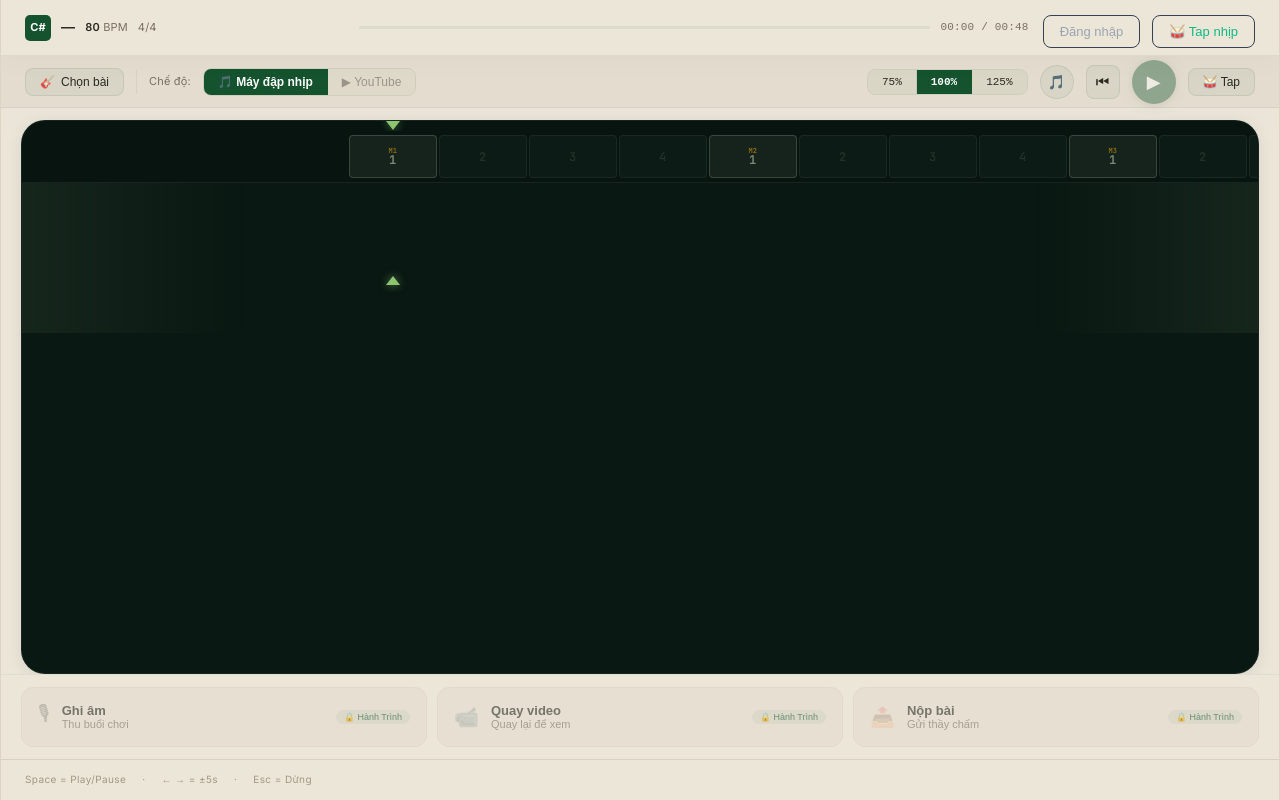
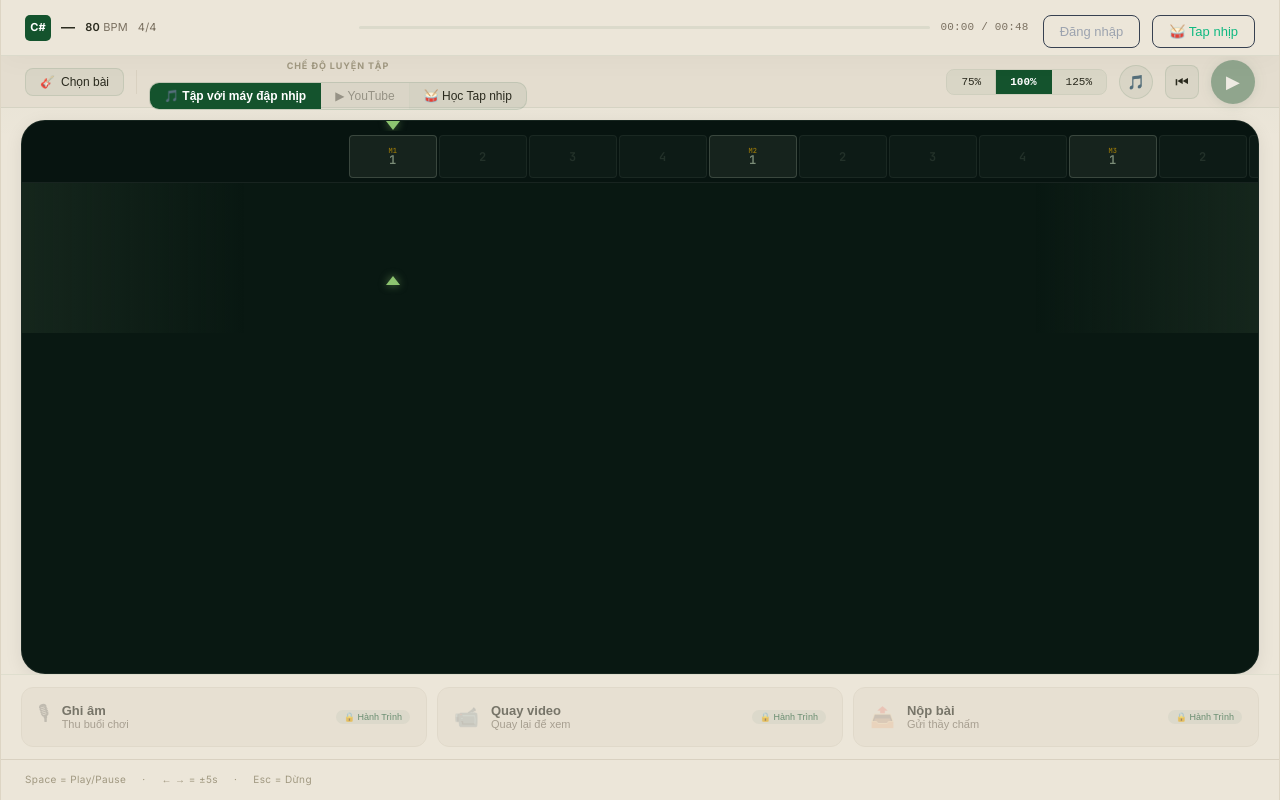
Before and after one commit to vananhaudio/cs-rhythm-editor, a React (Vite) app: page / in a window 1280 px wide. Built offline with nearby package versions, Linux system fonts and the light colour scheme.

Commit message:
feat: labeled mode group with border - Tap nhịp, YouTube, Học Tap nhịp

```diff
--- a/src/PlayerView.tsx
+++ b/src/PlayerView.tsx
@@ -276,28 +276,31 @@ export function PlayerView({ song, onClose, onImportSong, extraActions }: {
           <div style={{ width:1, height:24, background:P.paperDark }}/>
 
           {/* Chế độ luyện tập */}
-          <span style={{ fontSize:11, color:P.textMuted, flexShrink:0 }}>Chế độ:</span>
-          <div style={{ display:'flex', border:P.greenBorder, borderRadius:8, overflow:'hidden' }}>
-            {(['metro','yt'] as const).map(m => (
-              <button key={m} onClick={() => { setPlayMode(m); if(m==='yt'&&ytMode==='focus') setYtMode('mini'); }}
-                disabled={m==='yt'&&!hasYT}
-                style={{ ...btn(playMode===m), borderRadius:0, border:'none', borderRight: m==='metro' ? P.greenBorder : 'none', opacity: m==='yt'&&!hasYT ? 0.4 : 1 }}>
-                {m==='metro' ? '🎵 Máy đập nhịp' : '▶ YouTube'}
+          <div style={{ display:'flex', flexDirection:'column', gap:3 }}>
+            <span style={{ fontSize:9, fontWeight:700, letterSpacing:'0.1em', textTransform:'uppercase', color:P.textDim }}>Chế độ luyện tập</span>
+            <div style={{ display:'flex', border:`1px solid rgba(20,83,45,0.15)`, borderRadius:10, overflow:'hidden', background:'rgba(20,83,45,0.02)' }}>
+              <button onClick={() => setPlayMode('metro')} style={{ ...btn(playMode==='metro'), borderRadius:0, border:'none', borderRight:`1px solid rgba(20,83,45,0.1)` }}>
+                🎵 Tập với máy đập nhịp
               </button>
-            ))}
+              <button onClick={() => { if(hasYT){ setPlayMode('yt'); if(ytMode==='focus') setYtMode('mini'); } }}
+                disabled={!hasYT}
+                style={{ ...btn(playMode==='yt'), borderRadius:0, border:'none', borderRight:`1px solid rgba(20,83,45,0.1)`, opacity:!hasYT?0.4:1 }}
+                title={!hasYT?'Vào YouTube Sync để đồng bộ trước':''}>
+                ▶ YouTube
+              </button>
+              <button onClick={() => { window.location.href='/tap'; }} style={{ ...btn(false), borderRadius:0, border:'none' }}>
+                🥁 Học Tap nhịp
+              </button>
+            </div>
+            {/* YT size sub-options */}
+            {playMode==='yt' && (
+              <div style={{ display:'flex', gap:3 }}>
+                {([['focus','● Ẩn'],['mini','▣ Mini'],['full','⛶ To']] as [YtMode,string][]).map(([m,lbl]) => (
+                  <button key={m} onClick={() => setYtMode(m)} style={{ ...btn(ytMode===m), padding:'3px 10px', fontSize:10 }}>{lbl}</button>
+                ))}
+              </div>
+            )}
           </div>
-
-          {/* YT size — chỉ khi YT mode */}
-          {playMode==='yt' && (
-            <div style={{ display:'flex', border:P.greenBorder, borderRadius:8, overflow:'hidden' }}>
-              {([['focus','● Ẩn'],['mini','▣ Mini'],['full','⛶ To']] as [YtMode,string][]).map(([m,lbl]) => (
-                <button key={m} onClick={() => setYtMode(m)}
-                  style={{ ...btn(ytMode===m), borderRadius:0, border:'none', borderRight: m!=='full' ? P.greenBorder : 'none' }}>
-                  {lbl}
-                </button>
-              ))}
-            </div>
-          )}
 
           <div style={{ flex:1 }}/>
 
@@ -332,8 +335,7 @@ export function PlayerView({ song, onClose, onImportSong, extraActions }: {
             transition:'all 0.2s',
           }}>{isPlaying?'⏸':'▶'}</button>
 
-          {/* Tap nhịp */}
-          <button onClick={() => { window.location.href='/tap'; }} style={{ ...btn() }} title="Tap nhịp">🥁 Tap</button>
+          {/* Tap nhịp đã chuyển vào Chế độ luyện tập */}
         </div>
 
         {/* ── PRACTICE AREA ── */}
```
